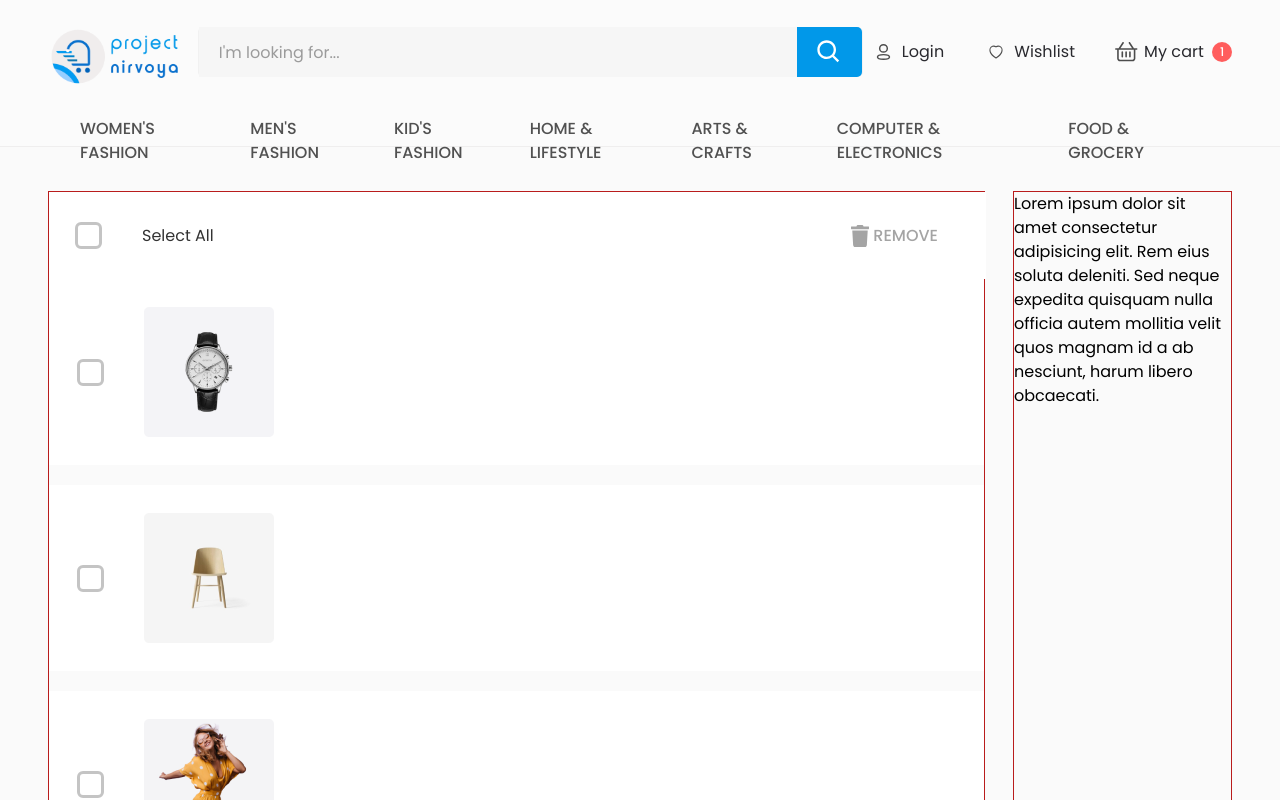
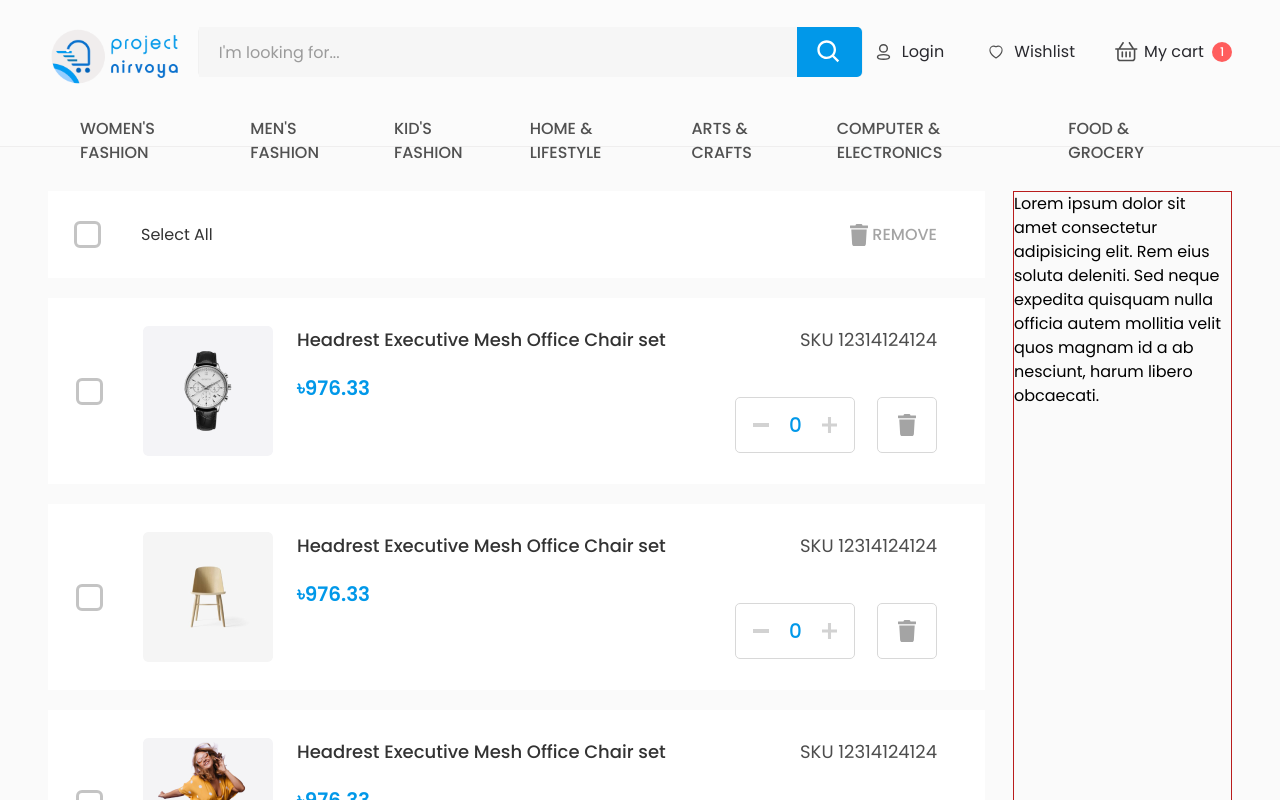
Before and after one commit to nursoftwarebd/glamcart-e-commerce, a Next.js app: page /check-out in a window 1280 px wide. Shown: the top 800 px of the page. Built offline with nearby package versions, Linux system fonts and the light colour scheme.

Commit message:
checkout page

```diff
--- a/src/app/check-out/page.jsx
+++ b/src/app/check-out/page.jsx
@@ -1,7 +1,4 @@
-import Checkbox from "@/components/common/Checkbox";
-import { checkOutData } from "@/data/checkOutData";
-import Image from "next/image";
-import deleteButton from "../../assets/icons/delete.svg";
+import CardCheckout from "@/components/screen/Checkout/CardCheckout";
 
 export const metadata = {
   title: "NIRVOYA - Check Out Page",
@@ -13,39 +10,7 @@ const page = () => {
       <section className="pt-11 pb-13  bg-backgroundPage">
         <div className="container_fluid">
           <div className="flex flex-col md:flex-row md:justify-between gap-7">
-            <div className="w-[937px] border border-red-700">
-              <div className="py-7.5 pl-6.5 pr-12 w-[937px] bg-white flex items-center justify-between">
-                {/* all select */}
-                <div className="flex items-center gap-10">
-                  <Checkbox />
-                  <p className="leading-6 text-blackPrimary">Select All</p>
-                </div>
-                <button className="flex items-center gap-1">
-                  <Image src={deleteButton} alt="deleteButton" />
-                  <span className="font-medium text-grayDelete leading-6 ">
-                    REMOVE
-                  </span>
-                </button>
-              </div>
-              <div className="space-y-5">
-                {checkOutData.map((checkOutData) => {
-                  return (
-                    <div
-                      key={checkOutData.id}
-                      className="w-full py-7 pl-7 pr-12 bg-white flex items-center gap-10"
-                    >
-                      <Checkbox />
-                      <div className="flex items-center justify-between">
-                        <div className="flex gap-6">
-                          <Image src={checkOutData.img} alt="" />
-                        </div>
-                        <div></div>
-                      </div>
-                    </div>
-                  );
-                })}
-              </div>
-            </div>
+            <CardCheckout />
             <div className="w-full xl:max-w-[439px] border border-red-700">
               Lorem ipsum dolor sit amet consectetur adipisicing elit. Rem eius
               soluta deleniti. Sed neque expedita quisquam nulla officia autem
--- /dev/null
+++ b/src/components/screen/Checkout/CardCheckout.jsx
@@ -0,0 +1,95 @@
+"use client";
+import Checkbox from "@/components/common/Checkbox";
+import { checkOutData } from "@/data/checkOutData";
+import Image from "next/image";
+import { useState } from "react";
+import plusIcon from "../../../assets/icons/+.svg";
+import minusIcon from "../../../assets/icons/-.svg";
+import {
+  default as deleteButton,
+  default as deleteItem,
+} from "../../../assets/icons/delete.svg";
+
+const CardCheckout = () => {
+  const [count, setCount] = useState(0);
+
+  const increment = () => {
+    setCount((prevCount) => prevCount + 1);
+  };
+
+  const decrement = () => {
+    if (count > 0) {
+      setCount((prevCount) => prevCount - 1);
+    }
+  };
+  return (
+    <div className="w-[937px] space-y-5">
+      <div className="py-7.5 pl-6.5 pr-12 w-[937px] bg-white flex items-center justify-between">
+        {/* all select */}
+        <div className="flex items-center gap-10">
+          <Checkbox />
+          <p className="leading-6 text-blackPrimary">Select All</p>
+        </div>
+        <button className="flex items-center gap-1">
+          <Image src={deleteButton} alt="deleteButton" />
+          <span className="font-medium text-grayDelete leading-6 ">REMOVE</span>
+        </button>
+      </div>
+
+      <div className="space-y-5">
+        {checkOutData.map((checkOutData) => {
+          return (
+            <div
+              key={checkOutData.id}
+              className="w-full py-7 pl-7 pr-12 bg-white flex items-center gap-10"
+            >
+              <Checkbox />
+              <div className="w-full flex items-start justify-between">
+                <div className="flex gap-6">
+                  <Image
+                    src={checkOutData.img}
+                    alt={`checkout ${checkOutData.name}`}
+                    className="rounded-[5px]"
+                  />
+                  <div className="space-y-5">
+                    <h4 className="text-lg text-blackPrimary font-medium leading-[27px]">
+                      {checkOutData.name}
+                    </h4>
+                    <h3 className="text-xl font-semibold leading-[30px] text-secondary">
+                      {checkOutData.price}
+                    </h3>
+                  </div>
+                </div>
+                <div className="space-y-11">
+                  <h5 className="text-lg text-end leading-[27px] text-blackGray">
+                    {checkOutData.sku}
+                  </h5>
+                  <div className="flex items-center justify-end gap-[22px]">
+                    <div className="w-[120px] h-[56px] flex items-center justify-center rounded-[5px] border-[1px] border-borderFaq gap-5">
+                      <span onClick={decrement} className="cursor-pointer">
+                        <Image src={minusIcon} alt="minusIcon" />
+                      </span>
+
+                      <span className="text-xl font-medium leading-[30px] text-secondary">
+                        {count}
+                      </span>
+                      <span onClick={increment} className="cursor-pointer">
+                        {" "}
+                        <Image src={plusIcon} alt="minusIcon" />
+                      </span>
+                    </div>
+                    <button className="w-[60px] h-[56px] flex items-center justify-center rounded-[5px] border-[1px] border-borderFaq">
+                      <Image src={deleteItem} alt="deleteItem" />
+                    </button>
+                  </div>
+                </div>
+              </div>
+            </div>
+          );
+        })}
+      </div>
+    </div>
+  );
+};
+
+export default CardCheckout;
--- a/tailwind.config.js
+++ b/tailwind.config.js
@@ -71,6 +71,7 @@ module.exports = {
         grayForm: "#E3E3E3",
         grayDelete: "#A4A4A4",
         blackSec: "#383838",
+        blackGray: "#4D4D4D",
         grayMenu: "#333333d9",
         imageBack: "#F2F2F2",
         checkBorder: "#D0D0D2",
```
Also changed, not shown: src/assets/icons/+.svg (added), src/assets/icons/-.svg (added).
